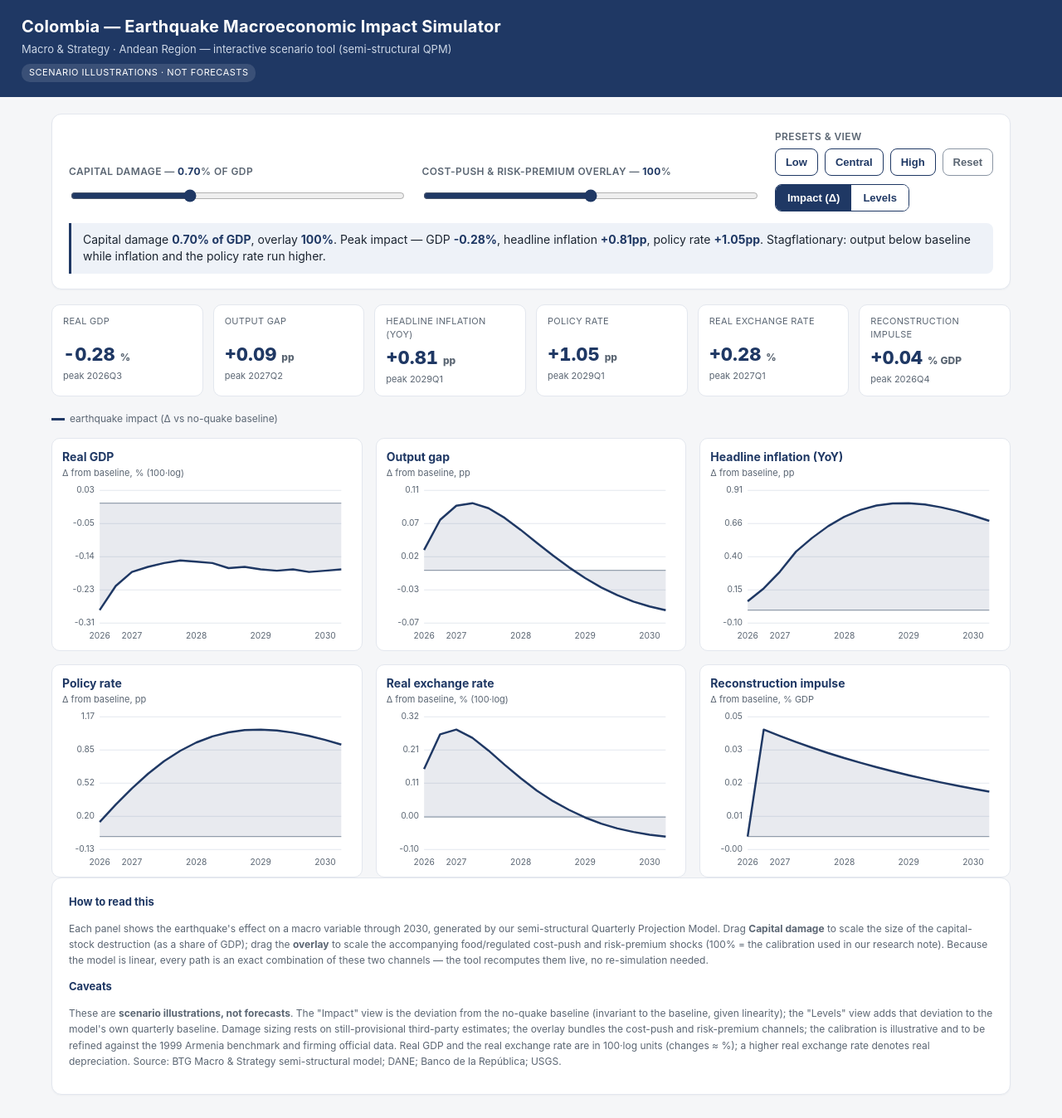
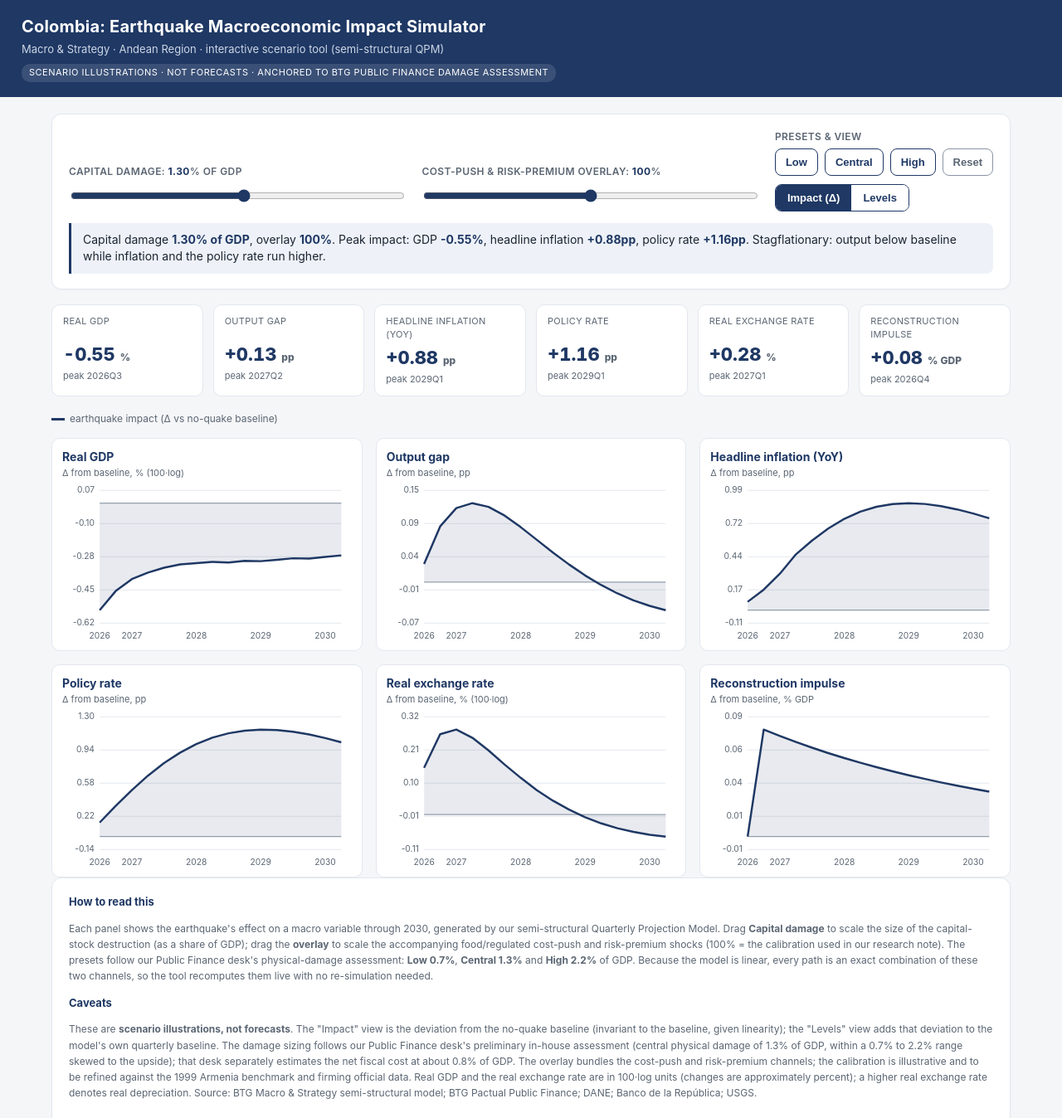
Before and after one commit to MunirJalil/earthquake_dashboard, a plain HTML site: page index.html in a window 1280 px wide. Shown: the top 1348 px of the page at 83% size. Drawn offline with Linux system fonts and the light colour scheme.

Commit message:
Add files via upload

```diff
--- a/index.html
+++ b/index.html
@@ -3,7 +3,7 @@
 <head>
 <meta charset="utf-8"/>
 <meta name="viewport" content="width=device-width, initial-scale=1"/>
-<title>Colombia — Earthquake Macro Impact Simulator</title>
+<title>Colombia: Earthquake Macro Impact Simulator</title>
 <style>
   :root{
     --navy:#1F3864; --navy2:#2b4a7e; --red:#9d0208; --grey:#8a95a3; --line:#e3e7ee;
@@ -60,28 +60,28 @@
 </head>
 <body>
 <header>
-  <h1>Colombia — Earthquake Macroeconomic Impact Simulator</h1>
-  <div class="sub">Macro &amp; Strategy · Andean Region — interactive scenario tool (semi-structural QPM)</div>
-  <span class="tag">Scenario illustrations · not forecasts</span>
+  <h1>Colombia: Earthquake Macroeconomic Impact Simulator</h1>
+  <div class="sub">Macro &amp; Strategy · Andean Region · interactive scenario tool (semi-structural QPM)</div>
+  <span class="tag">Scenario illustrations · not forecasts · anchored to BTG Public Finance damage assessment</span>
 </header>
 <div class="wrap">
 
   <div class="panel">
     <div class="controls">
       <div class="ctl">
-        <label>Capital damage — <span class="val" id="dVal">0.70</span>% of GDP</label>
-        <input type="range" id="dmg" min="0" max="2" step="0.05" value="0.7"/>
+        <label>Capital damage: <span class="val" id="dVal">1.30</span>% of GDP</label>
+        <input type="range" id="dmg" min="0" max="2.5" step="0.05" value="1.3"/>
       </div>
       <div class="ctl">
-        <label>Cost-push &amp; risk-premium overlay — <span class="val" id="oVal">100</span>%</label>
+        <label>Cost-push &amp; risk-premium overlay: <span class="val" id="oVal">100</span>%</label>
         <input type="range" id="ovl" min="0" max="200" step="10" value="100"/>
       </div>
       <div class="ctl">
         <label>Presets &amp; view</label>
         <div class="presets">
-          <button data-d="0.3">Low</button>
-          <button data-d="0.7">Central</button>
-          <button data-d="1.5">High</button>
+          <button data-d="0.7">Low</button>
+          <button data-d="1.3">Central</button>
+          <button data-d="2.2">High</button>
           <button class="alt" id="reset">Reset</button>
         </div>
         <div style="margin-top:10px" class="toggle">
@@ -103,15 +103,18 @@
     <p>Each panel shows the earthquake's effect on a macro variable through 2030, generated by our semi-structural
     Quarterly Projection Model. Drag <b>Capital damage</b> to scale the size of the capital-stock destruction (as a
     share of GDP); drag the <b>overlay</b> to scale the accompanying food/regulated cost-push and risk-premium shocks
-    (100% = the calibration used in our research note). Because the model is linear, every path is an exact combination
-    of these two channels — the tool recomputes them live, no re-simulation needed.</p>
+    (100% = the calibration used in our research note). The presets follow our Public Finance desk's physical-damage
+    assessment: <b>Low 0.7%</b>, <b>Central 1.3%</b> and <b>High 2.2%</b> of GDP. Because the model is linear, every
+    path is an exact combination of these two channels, so the tool recomputes them live with no re-simulation needed.</p>
     <h4>Caveats</h4>
     <p>These are <b>scenario illustrations, not forecasts</b>. The "Impact" view is the deviation from the no-quake
     baseline (invariant to the baseline, given linearity); the "Levels" view adds that deviation to the model's own
-    quarterly baseline. Damage sizing rests on still-provisional third-party estimates; the overlay bundles the
-    cost-push and risk-premium channels; the calibration is illustrative and to be refined against the 1999 Armenia
-    benchmark and firming official data. Real GDP and the real exchange rate are in 100·log units (changes ≈ %);
-    a higher real exchange rate denotes real depreciation. Source: BTG Macro &amp; Strategy semi-structural model;
+    quarterly baseline. The damage sizing follows our Public Finance desk's preliminary in-house assessment (central
+    physical damage of 1.3% of GDP, within a 0.7% to 2.2% range skewed to the upside); that desk separately estimates
+    the net fiscal cost at about 0.8% of GDP. The overlay bundles the cost-push and risk-premium channels; the
+    calibration is illustrative and to be refined against the 1999 Armenia benchmark and firming official data. Real GDP
+    and the real exchange rate are in 100·log units (changes are approximately percent); a higher real exchange rate
+    denotes real depreciation. Source: BTG Macro &amp; Strategy semi-structural model; BTG Pactual Public Finance;
     DANE; Banco de la República; USGS.</p>
   </div>
 </div>
@@ -211,7 +214,7 @@ function render(){
   // read line
   const g=peak("L_GDP",d,o), inf=peak("D4L_CPI",d,o), rs=peak("RS",d,o);
   $("read").innerHTML = `Capital damage <b>${d.toFixed(2)}% of GDP</b>, overlay <b>${Math.round(o*100)}%</b>. `
-    + `Peak impact — GDP <b>${fmt(g.val,2)}%</b>, headline inflation <b>${fmt(inf.val,2)}pp</b>, policy rate <b>${fmt(rs.val,2)}pp</b>. `
+    + `Peak impact: GDP <b>${fmt(g.val,2)}%</b>, headline inflation <b>${fmt(inf.val,2)}pp</b>, policy rate <b>${fmt(rs.val,2)}pp</b>. `
     + (g.val<0&&inf.val>0 ? `Stagflationary: output below baseline while inflation and the policy rate run higher.` : `Adjust the sliders to explore the response.`);
 }
 
@@ -219,7 +222,7 @@ function render(){
 ["dmg","ovl"].forEach(id=>$(id).addEventListener("input",render));
 document.querySelectorAll(".presets button[data-d]").forEach(b=>b.addEventListener("click",()=>{
   $("dmg").value=b.dataset.d; $("ovl").value=100; render(); }));
-$("reset").addEventListener("click",()=>{ $("dmg").value=0.7; $("ovl").value=100; render(); });
+$("reset").addEventListener("click",()=>{ $("dmg").value=1.3; $("ovl").value=100; render(); });
 $("mImpact").addEventListener("click",()=>{ mode="impact"; $("mImpact").classList.add("on"); $("mLevel").classList.remove("on"); render(); });
 $("mLevel").addEventListener("click",()=>{ mode="level"; $("mLevel").classList.add("on"); $("mImpact").classList.remove("on"); render(); });
 render();
```
